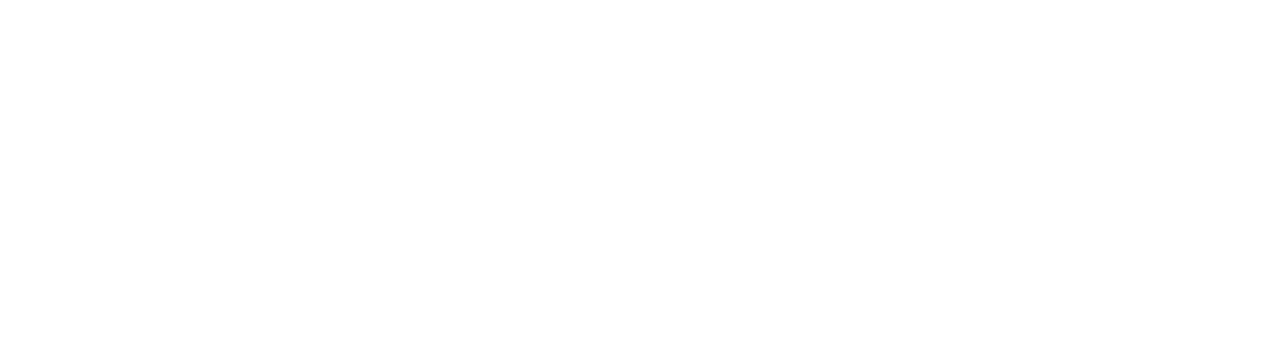
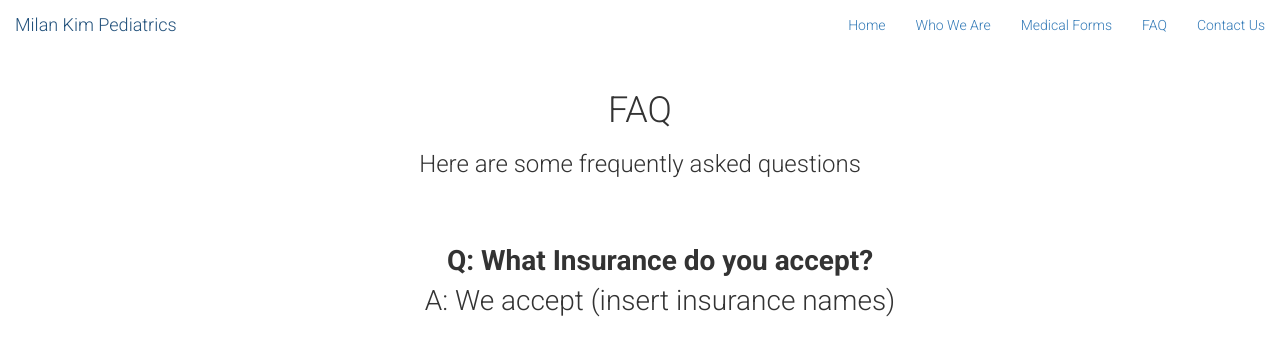
Before and after one commit to TdhyunK/MilanKimWebsite, a plain HTML site: page FAQ.html in a window 1280 px wide. Drawn offline with nearby package versions, Linux system fonts and the light colour scheme.

Commit message:
New Background image. Began the FAQ page.

```diff
--- a/FAQ.html
+++ b/FAQ.html
@@ -0,0 +1,95 @@
+<!DOCTYPE html>
+<html lang="en">
+	<style>
+
+
+	#navbar{
+		background-color: #fff;
+		position: relative;
+
+	}
+
+	#FAQList{
+		margin-top: 5%;
+		margin-left: 30%;
+		margin-right: 30%;
+	}
+
+	#question{
+		font-size: 2em;
+		font-weight: bold;
+	}
+
+	#answer{
+		font-size: 2em;
+	}
+
+	*{
+		font-family: 'Roboto', sans-serif;
+      font-weight: 100 !importantbo;
+      text-align: center;
+      position: relative;
+
+	}
+	</style>
+
+	<head>
+		<meta charset="utf-8">
+	    <meta http-equiv="X-UA-Compatible" content="IE=edge">
+	    <meta name="viewport" content="width=device-width, initial-scale=1.0">
+	    <!-- The above 3 meta tags *must* come first in the head; any other head content must come *after* these tags -->
+		<meta name="description" content="Information about Milan Kim Peditrics">
+		<meta name="keywords" content="Milan, Kim, Pediatrics, Doctor, Health, Rowland, Heights, California, Southern, Medicine">
+		<meta name="author" content="Thomas Kim">
+
+
+	    <title>FAQ</title>
+
+	    <!-- Bootstrap -->
+	    <!-- <link href="css/bootstrap.css" rel="stylesheet"> -->
+	    <link rel="stylesheet" href="css/bootstrap.css">
+
+		<!-- Import jQuery -->
+	    <script src="https://ajax.googleapis.com/ajax/libs/jquery/1.12.2/jquery.min.js"></script>
+
+	    <!--Import roboto font-->
+    	<link href="https://fonts.googleapis.com/css?family=Roboto:100,300,700" rel="stylesheet">
+
+	     <!--Import Google Icon Font-->
+    	<link href="https://fonts.googleapis.com/icon?family=Material+Icons" rel="stylesheet">
+
+	</head>
+
+	<div class="row">
+	</div>
+
+	<body>
+		<!--navigation menu across the top of the web page -->
+		<nav class="navbar navbar-fixed-top" id="navbar">
+		  <div class="container-fluid">
+		    <div class="navbar-header">
+		      <a class="navbar-brand" href="#">Milan Kim Pediatrics</a>
+		    </div>
+		    <ul class="nav navbar-nav navbar-right">
+		      <li class="active"><a href="index.html">Home</a></li>
+		      <li><a href="AboutUs.html">Who We Are</a></li>
+		      <li><a href="MedicalForms.html">Medical Forms </a> </li>
+		      <li><a href="FAQ.html">FAQ</a></li>
+		      <li><a href="ContactUs.html">Contact Us</a></li>
+		    </ul>
+		  </div>
+		</nav>
+
+		<div class="row">
+			<h1> FAQ </h1>
+			<h3> Here are some frequently asked questions </h3>
+
+			<ul style="list-style-type:none" id="FAQList">
+				<li id="question"> Q: What Insurance do you accept?</li>
+				<li id="answer"> A: We accept (insert insurance names)</li>
+			</ul>
+		</div>
+	</body>
+
+
+</html>
```
Also changed, not shown: index.html (+13 -4 lines), css/bootstrap.css, kids.png (added).
